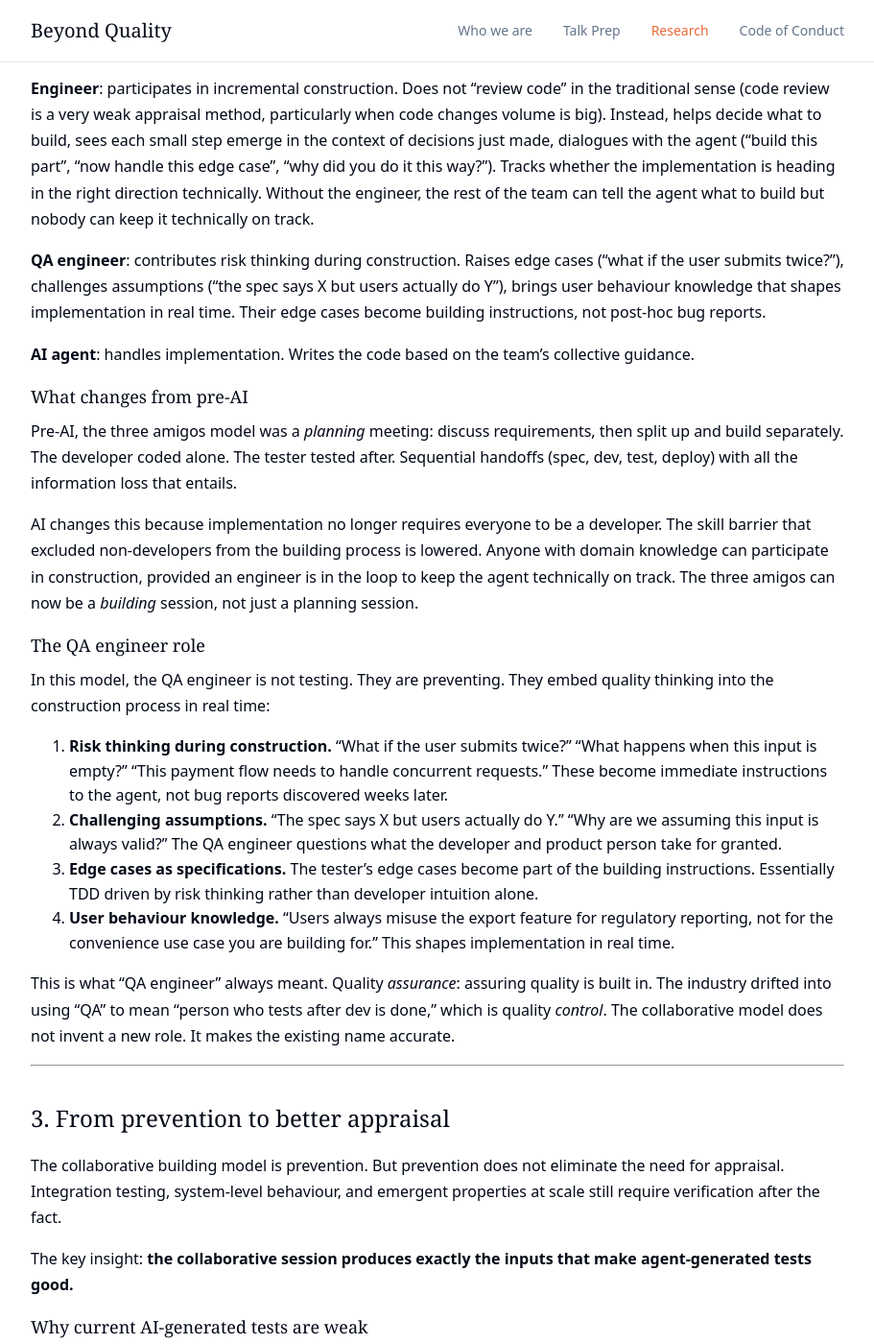
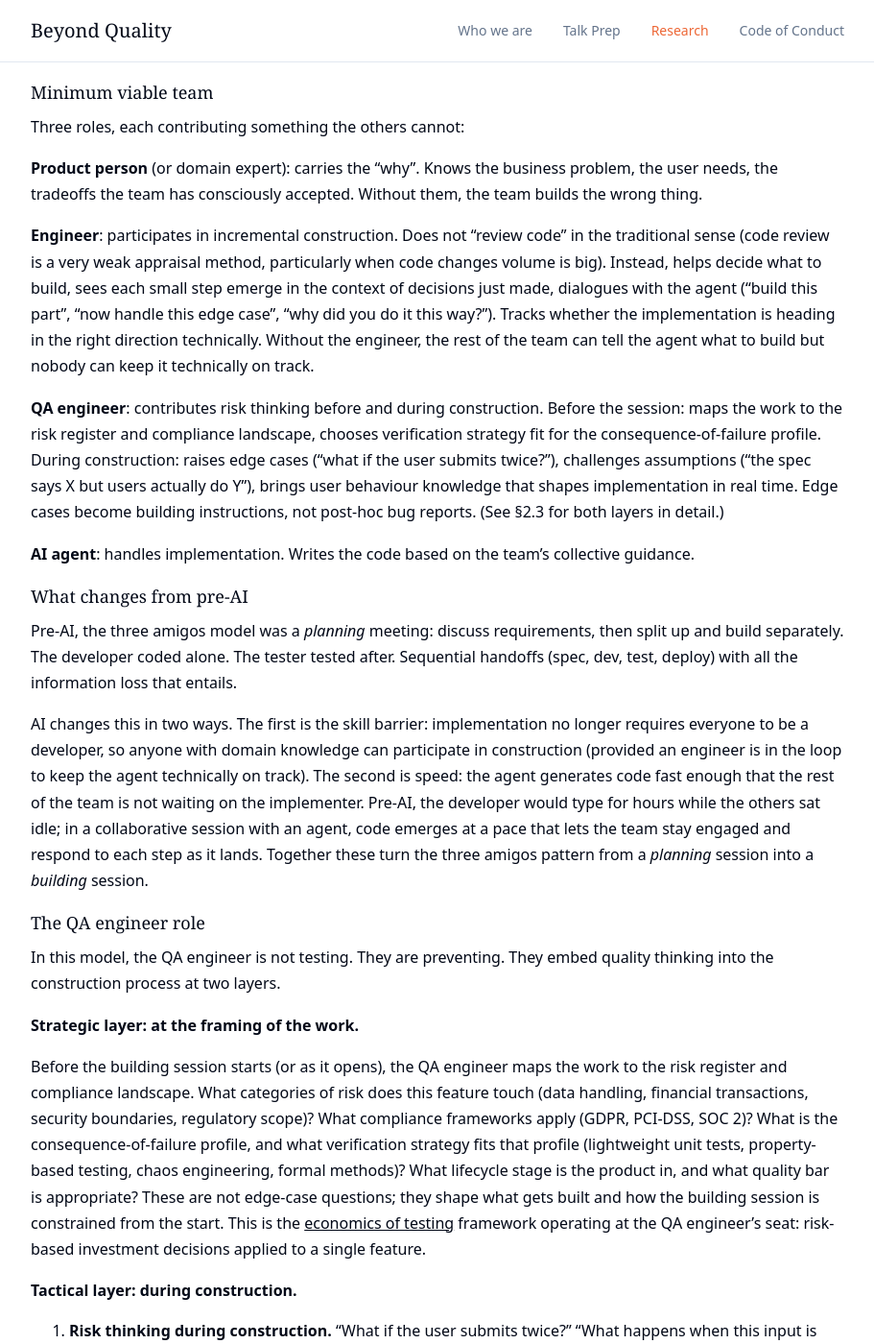
Before and after one commit to BeyondQuality/beyondquality, a Jekyll site: the page built from research/ai-era-testing/proposal.md, in a window 1280 px wide and 1400 px high, scrolled down 1648 px. Shown: the whole window at 96% size, without its empty margins (184-1095 px from the left). Built offline with Jekyll 4.4.1, drawn with Linux system fonts in a browser that asks for light colours; our own code applies the rules of GitHub Pages for plain Markdown files; some of the changed text lies outside the part shown.

Commit message:
proposal ready

```diff
--- a/research/ai-era-testing/proposal.md
+++ b/research/ai-era-testing/proposal.md
@@ -30,6 +30,7 @@
 
 - **Intent debt does not accumulate during construction.** The people making the decisions are in the room while the thing is being built. Intent is never delegated during the session, so it cannot be lost there. (Lifecycle persistence is a separate problem; see §6.)
 - **Comprehension debt is structurally minimised.** The engineer participates in incremental construction: they help decide what to build, they see each small step emerge in the context of decisions they just made, they are in a dialogue with the agent. The comprehension they maintain comes from participation in the decisions, not from reading code. This is consistent with the Shen & Tamkin (2026) finding that conceptual engagement with AI preserves comprehension while passive delegation does not, though that study examined individual conceptual questions rather than multi-person construction sessions.
+- **Granularity is the load-bearing parameter.** Both claims above depend on the iteration grain staying small enough that the team participates in each step. If the team prompts the agent to plan and execute large autonomous blocks ("plan this and build it all, no questions asked"), the working mode reverts to delegation: intent gets handed off in one shot, comprehension never builds, and the debt dynamics return to those of the solo-with-AI baseline. The threshold at which this collapse happens is itself an empirical question (see §5).
 
 This pattern is already happening in practice (see discussion thread), and the mechanism is consistent with the cognitive science evidence in the analysis (generation effect, desirable difficulties). What has not yet been empirically validated is whether the collaborative configuration produces the predicted reduction in comprehension and intent debt at the team and lifecycle level. Section 5 sketches what such validation would look like.
 
@@ -45,7 +46,7 @@
 
 **Engineer**: participates in incremental construction. Does not "review code" in the traditional sense (code review is a very weak appraisal method, particularly when code changes volume is big). Instead, helps decide what to build, sees each small step emerge in the context of decisions just made, dialogues with the agent ("build this part", "now handle this edge case", "why did you do it this way?"). Tracks whether the implementation is heading in the right direction technically. Without the engineer, the rest of the team can tell the agent what to build but nobody can keep it technically on track.
 
-**QA engineer**: contributes risk thinking during construction. Raises edge cases ("what if the user submits twice?"), challenges assumptions ("the spec says X but users actually do Y"), brings user behaviour knowledge that shapes implementation in real time. Their edge cases become building instructions, not post-hoc bug reports.
+**QA engineer**: contributes risk thinking before and during construction. Before the session: maps the work to the risk register and compliance landscape, chooses verification strategy fit for the consequence-of-failure profile. During construction: raises edge cases ("what if the user submits twice?"), challenges assumptions ("the spec says X but users actually do Y"), brings user behaviour knowledge that shapes implementation in real time. Edge cases become building instructions, not post-hoc bug reports. (See §2.3 for both layers in detail.)
 
 **AI agent**: handles implementation. Writes the code based on the team's collective guidance.
 
@@ -53,18 +54,32 @@
 
 Pre-AI, the three amigos model was a *planning* meeting: discuss requirements, then split up and build separately. The developer coded alone. The tester tested after. Sequential handoffs (spec, dev, test, deploy) with all the information loss that entails.
 
-AI changes this because implementation no longer requires everyone to be a developer. The skill barrier that excluded non-developers from the building process is lowered. Anyone with domain knowledge can participate in construction, provided an engineer is in the loop to keep the agent technically on track. The three amigos can now be a *building* session, not just a planning session.
+AI changes this in two ways. The first is the skill barrier: implementation no longer requires everyone to be a developer, so anyone with domain knowledge can participate in construction (provided an engineer is in the loop to keep the agent technically on track). The second is speed: the agent generates code fast enough that the rest of the team is not waiting on the implementer. Pre-AI, the developer would type for hours while the others sat idle; in a collaborative session with an agent, code emerges at a pace that lets the team stay engaged and respond to each step as it lands. Together these turn the three amigos pattern from a *planning* session into a *building* session.
 
 ### The QA engineer role
 
-In this model, the QA engineer is not testing. They are preventing. They embed quality thinking into the construction process in real time:
+In this model, the QA engineer is not testing. They are preventing. They embed quality thinking into the construction process at two layers.
+
+**Strategic layer: at the framing of the work.**
+
+Before the building session starts (or as it opens), the QA engineer maps the work to the risk register and compliance landscape. What categories of risk does this feature touch (data handling, financial transactions, security boundaries, regulatory scope)? What compliance frameworks apply (GDPR, PCI-DSS, SOC 2)? What is the consequence-of-failure profile, and what verification strategy fits that profile (lightweight unit tests, property-based testing, chaos engineering, formal methods)? What lifecycle stage is the product in, and what quality bar is appropriate? These are not edge-case questions; they shape what gets built and how the building session is constrained from the start. This is the [economics of testing](../testing_economics/testing_economics.md) framework operating at the QA engineer's seat: risk-based investment decisions applied to a single feature.
+
+**Tactical layer: during construction.**
 
 1. **Risk thinking during construction.** "What if the user submits twice?" "What happens when this input is empty?" "This payment flow needs to handle concurrent requests." These become immediate instructions to the agent, not bug reports discovered weeks later.
 2. **Challenging assumptions.** "The spec says X but users actually do Y." "Why are we assuming this input is always valid?" The QA engineer questions what the developer and product person take for granted.
 3. **Edge cases as specifications.** The tester's edge cases become part of the building instructions. Essentially TDD driven by risk thinking rather than developer intuition alone.
 4. **User behaviour knowledge.** "Users always misuse the export feature for regulatory reporting, not for the convenience use case you are building for." This shapes implementation in real time.
 
+Both layers are necessary. The tactical layer without the strategic layer produces tests with good local fidelity but the wrong overall risk allocation. The strategic layer without the tactical layer produces a well-prioritised feature with mediocre execution.
+
 This is what "QA engineer" always meant. Quality *assurance*: assuring quality is built in. The industry drifted into using "QA" to mean "person who tests after dev is done," which is quality *control*. The collaborative model does not invent a new role. It makes the existing name accurate.
+
+### Secondary effect: T-shaping by exposure
+
+The collaborative session has a side effect that mob programming practitioners have long observed: each role's expertise becomes visible to the others by exposure. The product person, listening to the QA engineer raise consequence-of-failure questions, develops risk intuitions. The engineer, watching the product person make tradeoff decisions, absorbs business context. The QA engineer, dialoguing with the agent on technical details, picks up architectural reasoning. Over time, each role may develop a flatter T: deep in their primary specialism, with usable competence in the others.
+
+This matters for two reasons. First, it partially addresses the 5:1 ratio problem (Q #1 in §6): if QA risk thinking diffuses into the engineer over time, low-risk features may not need a dedicated QA engineer present. Second, the operational cost of the collaborative session may be partly an investment in cross-skilling rather than pure overhead. Whether T-shaping actually appears, at what rate, and how much it offsets session cost, is itself empirically testable (see §5).
 
 ---
 
@@ -137,7 +152,7 @@
 
 ### Conditions to compare
 
-At minimum: solo-developer-with-AI vs collaborative-team-with-AI. A third arm (solo developer without AI) would clarify whether observed effects are about the team configuration or about the AI-vs-no-AI baseline.
+At minimum: solo-developer-with-AI vs collaborative-team-with-AI. A third arm (solo developer without AI) would clarify whether observed effects are about the team configuration or about the AI-vs-no-AI baseline. Iteration grain should also be manipulated within the collaborative arm (small step-by-step prompts vs large autonomous "plan and build" blocks) to find the threshold at which the model collapses back into delegation.
 
 ### Unit and time horizon
 
```
